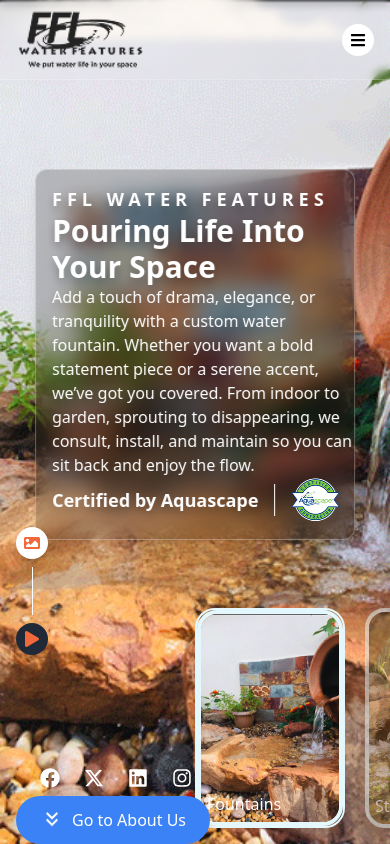
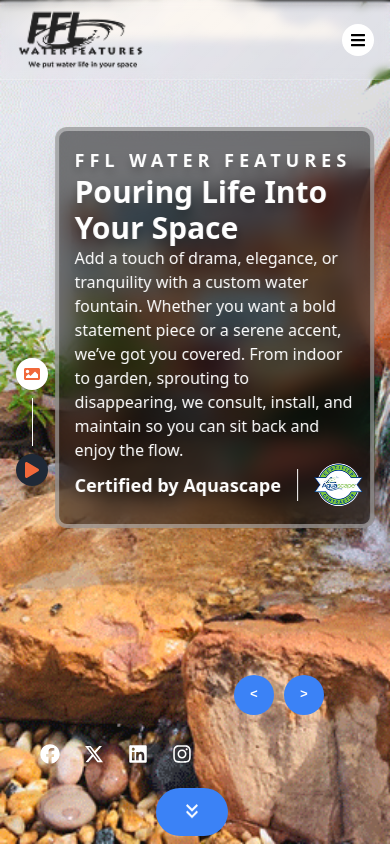
Before and after one commit to Lancelot-SO/ffl-water, a React (Vite) app: page / in a window 390 px wide. Built offline with nearby package versions, Linux system fonts and the light colour scheme; what tailwindcss-motion would draw is missing.

Commit message:
project update

```diff
--- a/src/Components/Hero.jsx
+++ b/src/Components/Hero.jsx
@@ -26,7 +26,7 @@
             </div>
 
             {/* Vertical Toggle Icons (Now inside Hero, not fixed) */}
-            <div className="absolute lg:top-1/2 top-[70%] left-4 lg:left-10 transform -translate-y-1/2 flex flex-col items-center space-y-2 md:space-y-4 z-50">
+            <div className="absolute lg:top-1/2 top-[50%] left-4 lg:left-10 transform -translate-y-1/2 flex flex-col items-center space-y-2 md:space-y-4 z-50">
                 <button onClick={() => handleToggle(false)} className={`p-2 md:p-3 rounded-full transition ${!isVideoMode ? 'bg-white text-black' : 'bg-gray-800 text-white'} shadow-md hover:bg-gray-100`}>
                     <FaImage size={16} className="md:size-[20px] text-[#f1683a]" />
                 </button>
--- a/src/Components/PictureSlider.jsx
+++ b/src/Components/PictureSlider.jsx
@@ -15,7 +15,7 @@
 const descriptions = [
     "Add a touch of drama, elegance, or tranquility with a custom water fountain. Whether you want a bold statement piece or a serene accent, we’ve got you covered. From indoor to garden, sprouting to disappearing, we consult, install, and maintain so you can sit back and enjoy the flow.",
     "The gentle flow of water brings peace and movement to any space. Whether trickling into a pond or vanishing into a hidden feature, our custom streams create a serene, natural atmosphere. We handle design, installation, and maintenance, crafting one-of-a-kind water features that keep your home or business flowing effortlessly.",
-    "We pride ourselves in our expert installation and maintenance of various ponds. We provide consultation services as well as installation and maintenance of various ponds such as; concrete ponds, ecosystem ponds, commercial and private fish ponds, pondless water features and ornamental decorative fish ponds. From tranquil backyard escapes to large commercial fish ponds, we create and care for stunning water features. Our expert team handles everything from consultation to installation and maintenance, ensuring your pond stays beautiful, functional and thriving for years.",
+    "We pride ourselves in our expert installation and maintenance of various ponds. We provide consultation services as well as installation and maintenance of various ponds such as; concrete ponds, ecosystem ponds, commercial and private fish ponds, pondless water features and ornamental decorative fish ponds. From tranquil backyard escapes to large commercial fish ponds, we create and care for stunning water features.",
     "Bring the beauty of a majestic waterfall to your space with our expert artificial waterfall installations. Whether indoors or outdoors, we create stunning, natural-looking waterfalls that transform any lawn, garden, or business into a serene retreat."
 ];
 
@@ -51,11 +51,11 @@
                         <div key={index} className={`item ${index === currentIndex ? "active" : ""}`}>
                             <img src={img} alt={`Slide ${index + 1}`} loading="lazy" />
                             {/* <div className="absolute inset-0 z-30 bg-black bg-opacity-50 flex items-center justify-center"></div> */}
-                            <div className="content bg-black/20 backdrop-blur-md rounded-xl p-4
-                            + shadow-lg border border-white/30">
+                            <div className="content bg-black/50 backdrop-blur-md rounded-xl p-4
+                            + shadow-lg border-4 border-white/40">
                                 <div className="author">FFL WATER FEATURES</div>
                                 <div className="title">Pouring Life Into Your Space</div>
-                                <div className="des w-[300px] lg:w-[570px]">
+                                <div className="des w-full lg:w-[570px] pr-4 lg:pr-0">
                                     {descriptions[index]}
                                 </div>
                                 <div className="flex items-center lg:p-4 p-0 w-full max-w-md">
@@ -101,7 +101,7 @@
                 </div>
 
                 {/* Navigation Arrows */}
-                <div className="arrows hidden">
+                <div className="arrows">
                     <button onClick={prevSlide}>&lt;</button>
                     <button onClick={nextSlide}>&gt;</button>
                 </div>
@@ -110,12 +110,12 @@
                 <div className="time"></div>
 
                 {/* Social Media Icons */}
-                <div className="fixed lg:bottom-10 bottom-14 left-10 z-50">
+                <div className="fixed lg:bottom-10 bottom-20 left-10 z-50">
                     <div className="space-x-4 flex gap-2">
-                        <a href="#"><FaFacebook className="text-white text-xl hover:text-[#f1683a]" /></a>
-                        <a href="#"><FaXTwitter className="text-white text-xl hover:text-[#f1683a]" /></a>
-                        <a href="#"><FaLinkedin className="text-white text-xl hover:text-[#f1683a]" /></a>
-                        <a href="#"><FaInstagram className="text-white text-xl hover:text-[#f1683a]" /></a>
+                        <a href="#"><FaFacebook className="text-white text-xl hover:text-blue-600" /></a>
+                        <a href="#"><FaXTwitter className="text-white text-xl hover:text-blue-600" /></a>
+                        <a href="#"><FaLinkedin className="text-white text-xl hover:text-blue-600" /></a>
+                        <a href="#"><FaInstagram className="text-white text-xl hover:text-blue-600" /></a>
                     </div>
                 </div>
             </div>
--- a/src/Components/ProjectSlider.jsx
+++ b/src/Components/ProjectSlider.jsx
@@ -109,9 +109,9 @@
                             <img src={project.image} alt={project.name} loading='lazy' />
                             <div className="slide-content">
                                 <div className="author">{project.author}</div>
-                                <div className="description w-[300px] lg:w-[600px]">{project.description}</div>
+                                <div className="description w-full lg:w-[600px]">{project.description}</div>
                                 <p className='font-bold w-[200px]'>Project Details:</p>
-                                <ul className='project-details'>
+                                <ul className='project-details '>
                                     {project.details.map((detail, i) => (
                                         <li key={i}>{detail}</li>
                                     ))}
@@ -122,20 +122,20 @@
                 </div>
                 {/* Get A Quote box */}
                 <div
-                    className="absolute lg:bottom-[300px] bottom-16 lg:right-[100px] right-[220px]
-                     lg:w-[200px] w-[150px] h-[90px]
-                     bg-black/20 backdrop-blur-md rounded-xl shadow-lg
+                    className="absolute lg:bottom-[300px] bottom-32 lg:right-[100px] right-[190px]
+                     lg:w-[200px] w-[210px] h-[90px]
+                     bg-black/50 backdrop-blur-md rounded-xl shadow-lg
                      border border-white/30 flex flex-col
                      items-center justify-center z-50 p-4 cursor-pointer"
                     onClick={() => setQuoteOpen(true)}   // <— open modal
                 >
-                    <small className="text-white uppercase text-xs tracking-wider">
+                    <small className="text-white font-bold uppercase text-xs tracking-wider">
                         Ranging from
                     </small>
                     <span className="text-white text-[17px] font-extrabold">
                         {projects[currentIndex].price}
                     </span>
-                    <h4 className="text-white mt-1">Get A Quote</h4>
+                    <h4 className="text-white font-bold mt-1">Get A Quote</h4>
                 </div>
 
                 <div className="thumbnail absolute lg:bottom-[50px] bottom-4 left-[50%]">
@@ -152,7 +152,7 @@
                         </div>
                     ))}
                 </div>
-                <div className="arrows hidden">
+                <div className="arrows">
                     <button onClick={prevSlide}>&lt;</button>
                     <button onClick={nextSlide}>&gt;</button>
                 </div>
--- a/src/Components/Projects.css
+++ b/src/Components/Projects.css
@@ -48,6 +48,9 @@
 
 .description {
     width: 600px;
+    display: flex;
+    align-items: flex-start;
+    justify-content: flex-start;
 }
 
 .main-carousel .slide-list .slide-item .author {
@@ -313,6 +316,10 @@
         /* Reduce font size */
     }
 
+    .project-details {
+        width: 320px;
+    }
+
     /* Author and topic */
     .main-carousel .slide-list .slide-item .author,
     .main-carousel .slide-list .slide-item .topic {
--- a/src/Components/VideoSlider.css
+++ b/src/Components/VideoSlider.css
@@ -44,6 +44,9 @@
 
 .des {
     width: 600px;
+    display: flex;
+    align-items: flex-start;
+    justify-content: flex-start;
 }
 
 .carousel .list .item .author {
@@ -106,7 +109,7 @@
 
 /* Arrows */
 .arrows {
-    position: absolute;
+    /* position: absolute;
     top: 80%;
     right: 52%;
     z-index: 100;
@@ -114,11 +117,12 @@
     max-width: 30%;
     display: flex;
     gap: 10px;
-    align-items: center;
+    align-items: center; */
+    display: none;
 }
 
 .arrows button {
-    width: 40px;
+    /* width: 40px;
     height: 40px;
     border-radius: 50%;
     background-color: #eee4;
@@ -126,12 +130,14 @@
     color: #fff;
     font-family: monospace;
     font-weight: bold;
-    transition: 0.5s;
+    transition: 0.5s; */
+    border: none;
 }
 
 .arrows button:hover {
+    /* background-color: #fff;
+    color: #000; */
     background-color: #fff;
-    color: #000;
 }
 
 /* Disable button clicks during animation */
@@ -170,15 +176,55 @@
 @media screen and (max-width: 678px) {
     .carousel .list .item .content {
         padding-right: 0;
-        left: 50%;
+        left: 55%;
     }
 
     .carousel .list .item .content {
-        top: 10%;
+        top: 15%;
     }
 
     .carousel .list .item .content .title {
         font-size: 30px;
+    }
+
+    .thumbnail {
+        display: none;
+    }
+
+    /* Arrows */
+    .arrows {
+        position: absolute;
+        top: 80%;
+        right: 10%;
+        z-index: 100;
+        width: 300px;
+        max-width: 30%;
+        display: flex;
+        gap: 10px;
+        align-items: center;
+    }
+
+    .arrows button {
+        width: 40px;
+        height: 40px;
+        border-radius: 50%;
+        background-color: #3b82f6;
+        border: none;
+        color: #fff;
+        font-family: monospace;
+        font-weight: bold;
+        transition: 0.5s;
+    }
+
+    .arrows button:hover {
+        background-color: #fff;
+        color: #000;
+    }
+
+    /* Disable button clicks during animation */
+    .carousel.next .arrows button,
+    .carousel.prev .arrows button {
+        pointer-events: none;
     }
 }
 
@@ -186,11 +232,11 @@
 @media screen and (max-width: 768px) {
     .carousel .list .item .content {
         padding-right: 0;
-        left: 50%;
+        left: 55%;
     }
 
     .carousel .list .item .content {
-        top: 20%;
+        top: 15%;
         width: 82vw;
     }
 
--- a/src/Components/VideoSlider.jsx
+++ b/src/Components/VideoSlider.jsx
@@ -54,11 +54,11 @@
                                 playsInline
                                 className="video-slide object-cover"
                             />
-                            <div className="content bg-black/20 backdrop-blur-md rounded-xl p-4
-                            + shadow-lg border border-white/30">
+                            <div className="content bg-black/50 backdrop-blur-md rounded-xl p-4
+                            + shadow-lg border-4 border-white/30">
                                 <div className="author">FFL WATER FEATURES</div>
                                 <div className="title">We bring life to your space</div>
-                                <div className="des w-[300px] lg:w-[570px]">
+                                <div className="des w-full lg:w-[570px]">
                                     {descriptions[index]}
                                 </div>
                                 <div className="flex items-center p-4 w-full max-w-md">
@@ -107,7 +107,7 @@
                 </div>
 
                 {/* Navigation Arrows */}
-                <div className="arrows hidden">
+                <div className="arrows">
                     <button onClick={prevSlide}>&lt;</button>
                     <button onClick={nextSlide}>&gt;</button>
                 </div>
--- a/src/Pages/Contact.jsx
+++ b/src/Pages/Contact.jsx
@@ -25,7 +25,7 @@
             <img src={contactbg} alt='contact' loading='lazy' className='w-full h-full object-cover' />
             <div className='absolute top-0 left-0 w-full h-full bg-black opacity-50'></div>
 
-            <div className='absolute w-full lg:top-[350px] top-[90px] flex lg:flex-row flex-col lg:items-center justify-between text-white lg:px-24 md:px-20 px-4 gap-6 lg:gap-6 md:gap-10'>
+            <div className='absolute w-full lg:top-[350px] top-[20%] flex lg:flex-row flex-col lg:items-center justify-between text-white lg:px-24 md:px-20 px-4 gap-6 lg:gap-6 md:gap-10'>
                 {/* Left Section */}
                 <div className='flex flex-col lg:gap-6 gap-0'>
                     <motion.div initial='hidden' animate='visible' custom={0} variants={fadeUpVariants}>
--- a/src/Pages/Home.jsx
+++ b/src/Pages/Home.jsx
@@ -85,11 +85,12 @@
             {/* Next Page Button (Blue) */}
             <button
                 onClick={handleNextPage}
-                className="absolute transform lg:-translate-x-1/2 left-4 lg:left-[43%] bottom-0 lg:bottom-8 text-white bg-blue-500 px-6 py-3 rounded-full flex items-center hover:bg-blue-700 transition duration-300 scroll-button"
+                className="absolute transform lg:-translate-x-1/2 left-[40%] lg:left-[43%] bottom-2 lg:bottom-8 text-white bg-blue-500 px-6 py-3 rounded-full flex items-center hover:bg-blue-700 transition duration-300 scroll-button"
             >
                 <MdOutlineKeyboardDoubleArrowDown
-                    className={`text-2xl mr-2 animate-bounce transition-transform duration-300 ${currentPage === "contact" ? "rotate-180" : ""}`}
+                    className={`text-2xl mr-0 lg:mr-2 animate-bounce transition-transform duration-300 ${currentPage === "contact" ? "rotate-180" : ""}`}
                 />
+                <div className='hidden lg:block'>
                     {currentPage === "hero"
                         ? "Go to About Us"
                         : currentPage === "about"
@@ -99,15 +100,17 @@
                                 : currentPage === "gallery"
                                     ? "Go to Contact"
                                     : "Back to Home"}
+                </div>
             </button>
 
             {/* Back Button (Green) – Shown only when not on the hero (home) page */}
             {currentPage !== "hero" && (
                 <button
                     onClick={handlePreviousPage}
-                    className="absolute transform left-4 lg:left-[3%] top-24 lg:top-[90px] text-white bg-blue-500 px-6 py-3 rounded-full flex items-center hover:bg-blue-700 transition duration-300"
+                    className="absolute transform left-4 lg:left-[3%] top-24 lg:top-[90px] text-white bg-blue-600 px-6 py-3 rounded-full flex items-center hover:bg-blue-700 transition duration-300"
                 >
                     <MdOutlineKeyboardDoubleArrowDown className="text-2xl mr-2 rotate-90" />
+                    <div className='hidden lg:block'>
                         {currentPage === "about"
                             ? "Back to Home"
                             : currentPage === "projects"
@@ -117,6 +120,7 @@
                                     : currentPage === "contact"
                                         ? "Back to Gallery"
                                         : ""}
+                    </div>
                 </button>
             )}
         </div>
```
Lines whose indentation alone changed are shown as unchanged.
